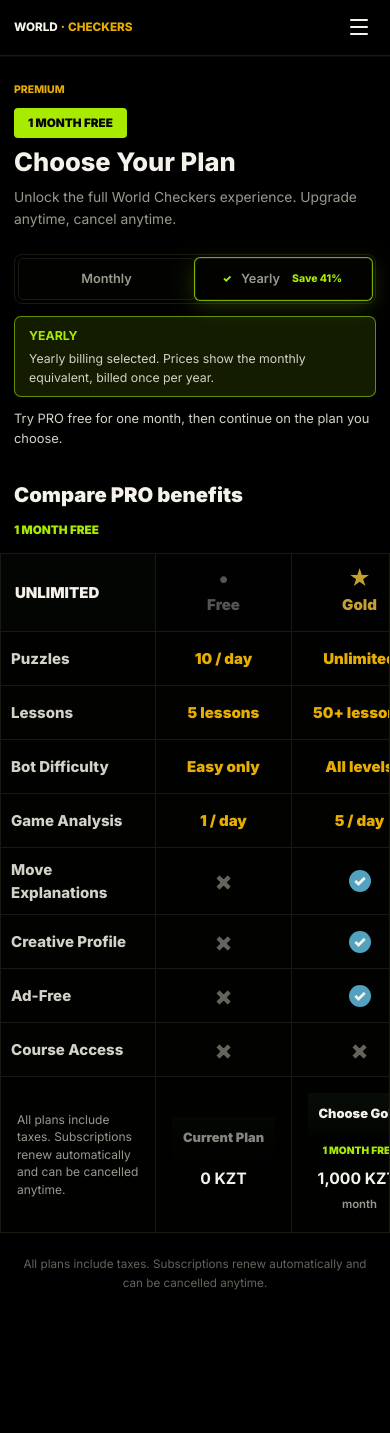
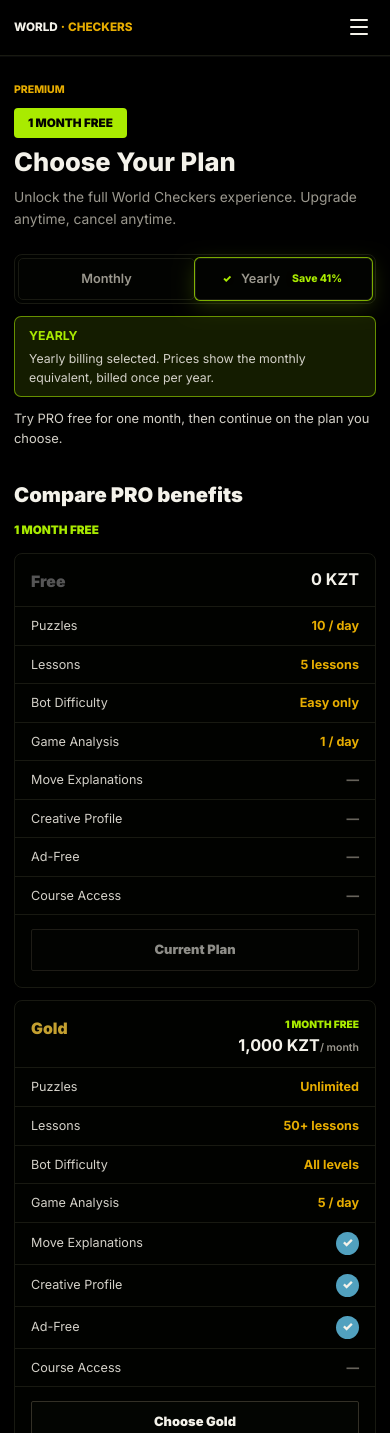
Before and after one commit to yerrkhan/world-checkers, a Vue app: page /premium in a window 390 px wide. Shown: the top 1433 px of the page. Before the commit the page ends 1348 px from the top, so only its background shows below. Built offline with nearby package versions, Linux system fonts and the light colour scheme.

Commit message:
Fix premium mobile plan cards

```diff
--- a/src/pages/Premium.vue
+++ b/src/pages/Premium.vue
@@ -207,6 +207,49 @@
           <strong>{{ displayPrice(plan) }}<span>{{ displayPeriod }}</span></strong>
         </template>
       </div>
+    </div>
+  </div>
+
+  <div class="premium-mobile-plans">
+    <div
+      v-for="plan in plans"
+      :key="`mobile-${plan.id}`"
+      class="premium-mobile-card"
+      :class="{ 'premium-mobile-popular': plan.popular, 'premium-mobile-free': plan.id === 'free' }"
+    >
+      <div class="premium-mobile-top">
+        <div>
+          <div v-if="plan.popular" class="premium-mobile-badge">{{ t.premium.popular }}</div>
+          <div class="premium-mobile-name" :style="{ color: plan.color }">{{ plan.name }}</div>
+        </div>
+        <div class="premium-mobile-price">
+          <template v-if="plan.id === 'free'">
+            <strong>{{ displayPrice(plan) }}</strong>
+          </template>
+          <template v-else>
+            <span v-if="hasFreeMonth" class="premium-mobile-trial">{{ t.premium.freeMonth }}</span>
+            <strong>{{ displayPrice(plan) }}<span>{{ displayPeriod }}</span></strong>
+          </template>
+        </div>
+      </div>
+
+      <div class="premium-mobile-features">
+        <div v-for="feature in plan.features" :key="`${plan.id}-${feature.label}`" class="premium-mobile-feature">
+          <span>{{ feature.label }}</span>
+          <span v-if="feature.val === t.premium.yes" class="premium-mobile-check">✓</span>
+          <span v-else-if="feature.val === t.premium.no" class="premium-mobile-dash">—</span>
+          <strong v-else>{{ feature.val }}</strong>
+        </div>
+      </div>
+
+      <button
+        class="premium-mobile-btn"
+        :class="{ 'premium-mobile-btn-popular': plan.popular, 'premium-mobile-btn-current': plan.current }"
+        :disabled="plan.current"
+        @click="openPayment(plan)"
+      >
+        {{ plan.cta }}
+      </button>
     </div>
   </div>
 
@@ -662,6 +705,10 @@
   font-weight: 600;
 }
 
+.premium-mobile-plans {
+  display: none;
+}
+
 /* Payment modal */
 .pay-overlay {
   position: fixed; inset: 0;
@@ -804,6 +851,11 @@
     width: 100%;
   }
 
+  .tog-btn {
+    min-height: 42px;
+    justify-content: center;
+  }
+
   .billing-selected {
     width: 100%;
     max-width: 100%;
@@ -813,16 +865,145 @@
   }
 
   .subscription-matrix {
-    width: calc(100% + 28px);
-    margin-left: -14px;
-    margin-right: -14px;
-    border-radius: 0;
-    overflow-x: auto;
+    display: none;
   }
 
-  .matrix-grid {
-    min-width: 700px;
-    grid-template-columns: 154px repeat(4, 136px);
+  .premium-mobile-plans {
+    display: grid;
+    gap: 12px;
+    margin-bottom: 20px;
+  }
+
+  .premium-mobile-card {
+    border: 1px solid var(--border);
+    border-radius: 8px;
+    background: var(--ink2);
+    padding: 16px;
+    overflow: hidden;
+  }
+
+  .premium-mobile-popular {
+    border-color: var(--blue);
+    box-shadow: inset 0 0 0 1px color-mix(in oklch, var(--blue), transparent 55%);
+  }
+
+  .premium-mobile-top {
+    display: flex;
+    align-items: flex-start;
+    justify-content: space-between;
+    gap: 14px;
+    margin-bottom: 12px;
+  }
+
+  .premium-mobile-name {
+    font-size: 1.05rem;
+    font-weight: 950;
+  }
+
+  .premium-mobile-badge {
+    display: inline-flex;
+    margin-bottom: 6px;
+    padding: 3px 8px;
+    border-radius: 4px;
+    background: var(--amber);
+    color: var(--btn-ink);
+    font-size: 0.62rem;
+    font-weight: 950;
+    text-transform: uppercase;
+  }
+
+  .premium-mobile-price {
+    min-width: 126px;
+    text-align: right;
+  }
+
+  .premium-mobile-trial {
+    display: block;
+    margin-bottom: 3px;
+    color: var(--green);
+    font-size: 0.68rem;
+    font-weight: 950;
+    text-transform: uppercase;
+  }
+
+  .premium-mobile-price strong {
+    display: block;
+    color: var(--text0);
+    font-size: 1.08rem;
+    line-height: 1.2;
+  }
+
+  .premium-mobile-price strong span {
+    color: var(--text2);
+    font-size: 0.7rem;
+    font-weight: 600;
+  }
+
+  .premium-mobile-features {
+    border-top: 1px solid var(--border);
+    border-bottom: 1px solid var(--border);
+    margin: 0 -16px 14px;
+  }
+
+  .premium-mobile-feature {
+    display: flex;
+    align-items: center;
+    justify-content: space-between;
+    gap: 12px;
+    padding: 9px 16px;
+    border-top: 1px solid var(--border);
+    color: var(--text1);
+    font-size: 0.84rem;
+  }
+
+  .premium-mobile-feature:first-child {
+    border-top: 0;
+  }
+
+  .premium-mobile-feature strong {
+    color: var(--amber);
+    text-align: right;
+    max-width: 52%;
+  }
+
+  .premium-mobile-check {
+    width: 23px;
+    height: 23px;
+    display: inline-flex;
+    align-items: center;
+    justify-content: center;
+    border-radius: 50%;
+    background: var(--blue);
+    color: var(--paper);
+    font-weight: 950;
+    flex: 0 0 auto;
+  }
+
+  .premium-mobile-dash {
+    color: var(--text3);
+    font-weight: 800;
+  }
+
+  .premium-mobile-btn {
+    width: 100%;
+    min-height: 42px;
+    border: 1px solid var(--border2);
+    border-radius: 5px;
+    background: var(--ink3);
+    color: var(--text0);
+    font-family: inherit;
+    font-size: 0.86rem;
+    font-weight: 950;
+  }
+
+  .premium-mobile-btn-popular {
+    border-color: var(--blue);
+    background: var(--blue);
+    color: var(--paper);
+  }
+
+  .premium-mobile-btn-current {
+    opacity: 0.58;
   }
 }
 </style>
```
